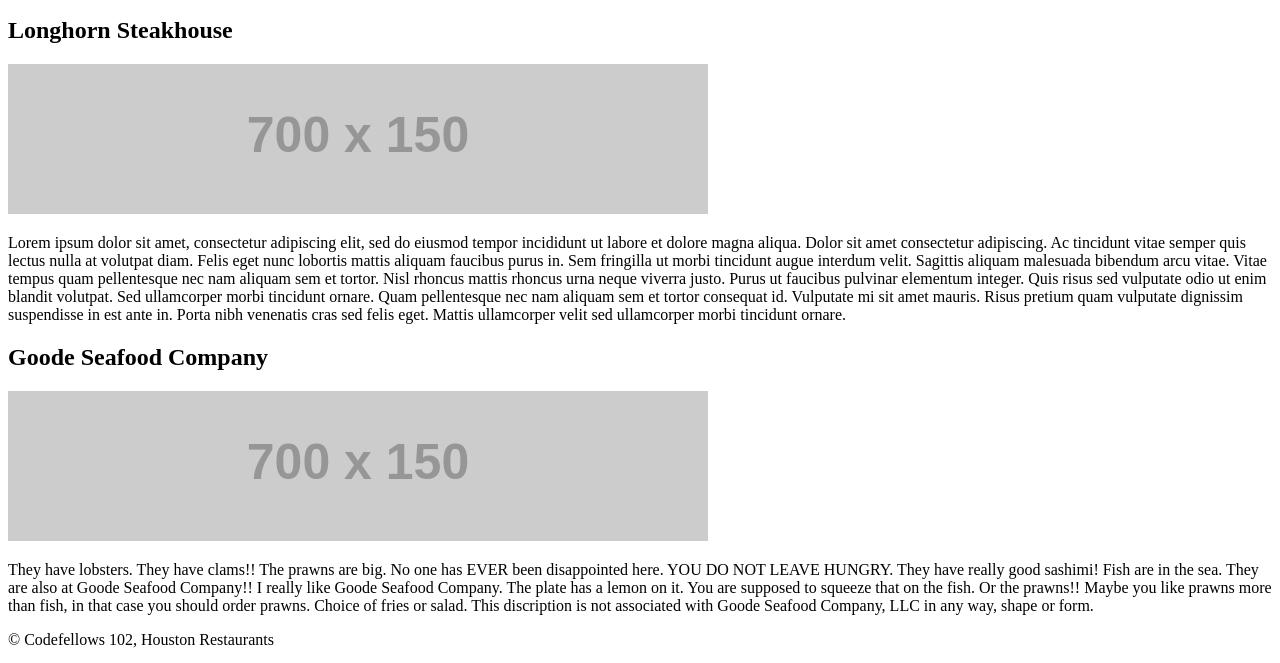
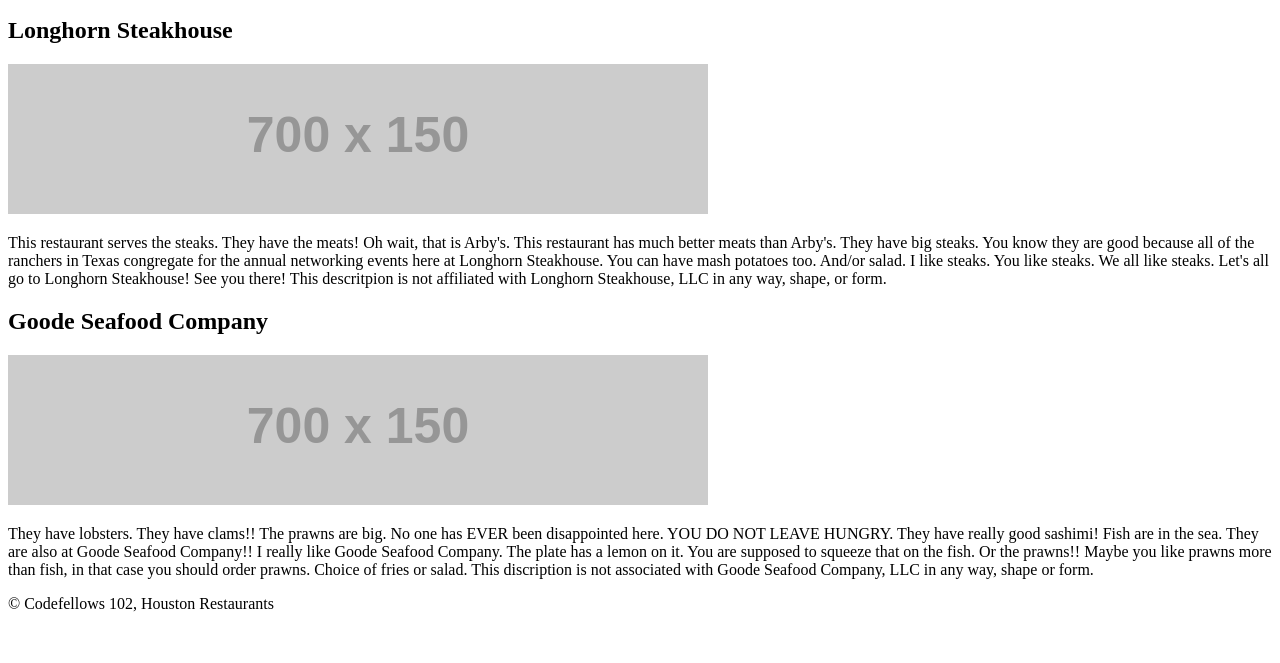
Before and after one commit to JessiVelazquez/HTMLSite, a plain HTML site: page index.html in a window 1280 px wide. Shown: the part 137-800 px from the top of the page. Drawn offline with Linux system fonts and the light colour scheme; placeholder pictures from the web are drawn by us.

Commit message:
added steak text

```diff
--- a/index.html
+++ b/index.html
@@ -17,20 +17,14 @@
     <main>
         <h2>Longhorn Steakhouse</h2>
         <img src="https://via.placeholder.com/700x150">
-        <p>Lorem ipsum dolor sit amet, consectetur adipiscing elit,
-            sed do eiusmod tempor incididunt ut labore et dolore magna aliqua.
-            Dolor sit amet consectetur adipiscing. Ac tincidunt vitae semper quis
-            lectus nulla at volutpat diam. Felis eget nunc lobortis mattis
-            aliquam faucibus purus in. Sem fringilla ut morbi tincidunt augue
-            interdum velit. Sagittis aliquam malesuada bibendum arcu vitae. Vitae
-            tempus quam pellentesque nec nam aliquam sem et tortor. Nisl rhoncus
-            mattis rhoncus urna neque viverra justo. Purus ut faucibus pulvinar
-            elementum integer. Quis risus sed vulputate odio ut enim blandit volutpat.
-            Sed ullamcorper morbi tincidunt ornare. Quam pellentesque nec nam aliquam
-            sem et tortor consequat id. Vulputate mi sit amet mauris. Risus pretium
-            quam vulputate dignissim suspendisse in est ante in. Porta nibh venenatis
-            cras sed felis eget. Mattis ullamcorper velit sed ullamcorper morbi
-            tincidunt ornare.</p>
+        <p>This restaurant serves the steaks. They have the meats! Oh wait, that is Arby's.
+            This restaurant has much better meats than Arby's. They have big steaks. You know
+            they are good because all of the ranchers in Texas congregate for the annual
+            networking events here at Longhorn Steakhouse. You can have mash potatoes too.
+            And/or salad. I like steaks. You like steaks. We all like steaks. Let's all
+            go to Longhorn Steakhouse! See you there! This descritpion is not affiliated with
+            Longhorn Steakhouse, LLC in any way, shape, or form.
+        </p>
 
         <h2>Goode Seafood Company</h2>
         <img src="https://via.placeholder.com/700x150">
```
